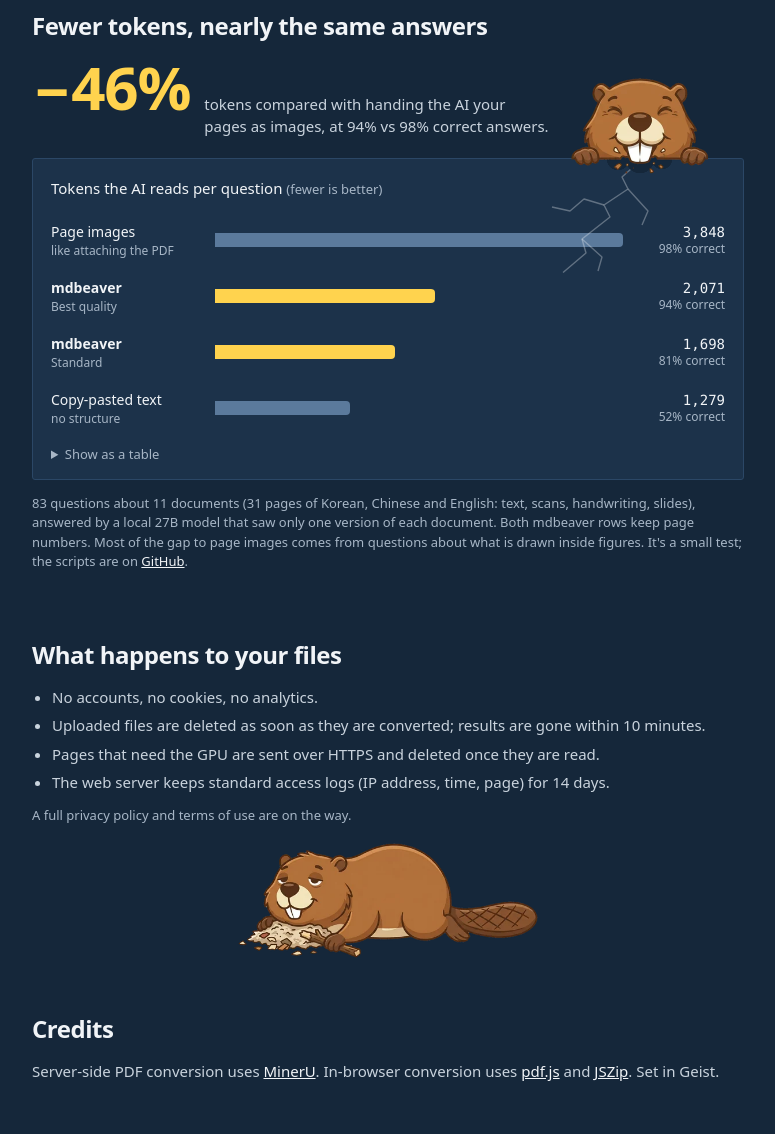
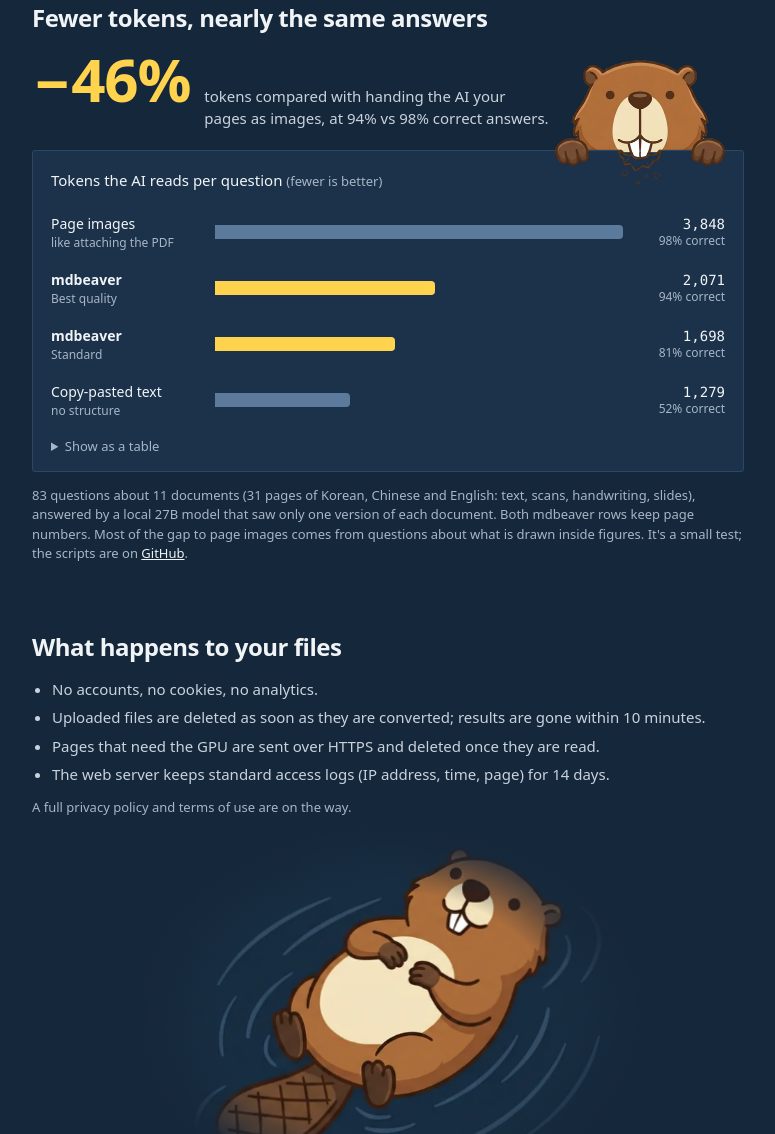
Before and after one commit to HANSEIDON/mdbeaver, a website: page web/about.html in a window 1280 px wide. Shown: the part 727-1861 px from the top of the page, without its empty margins (252-1027 px from the left). Drawn offline with Linux system fonts and the light colour scheme; a web font is replaced by a local one.

Commit message:
About: the goofy beaver everywhere, a two-frame bite
How I work gets the goofy beaver waddling left with a branch, the
token chart gets the same beaver in two matching frames (mouth open,
then biting the chart's top edge) that alternate three times instead
of drawn cracks and round bite marks, and the file facts end with it
drifting on its back in the dam. The coffee beaver is gone.

```diff
--- a/web/about.html
+++ b/web/about.html
@@ -35,7 +35,7 @@
     </section>
 
     <section>
-      <div class="h2-row"><h2>How I work</h2><img class="art art-trunk" src="/about-trunk.webp" alt="" width="300" height="343" loading="lazy"></div>
+      <div class="h2-row"><h2>How I work</h2><img class="art art-walk" src="/about-walk.webp" alt="" width="300" height="211" loading="lazy"></div>
       <ol class="logs">
         <li><span class="log-n">1</span><div><strong>Your browser takes the first bite.</strong> Text PDFs, Word and PowerPoint are converted on your device and never leave it.</div></li>
         <li><span class="log-n">2</span><div><strong>The tough bits go to my GPU.</strong> Scanned pages, two-column layouts and big tables are read on a GPU. Pick Best quality and every page goes there.</div></li>
@@ -48,9 +48,7 @@
       <p class="stat"><span class="stat-big">−46%</span><span class="stat-text">tokens compared with handing the AI your pages as images, at 94% vs 98% correct answers.</span></p>
 
       <figure class="chart" aria-labelledby="chart-title">
-        <img class="art chomp" src="/about-chomp.webp" alt="" width="340" height="266">
-        <span class="bites" aria-hidden="true"></span>
-        <svg class="crack" viewBox="0 0 220 120" aria-hidden="true"><path d="M206 2 L188 18 L194 30 L170 46 L176 58 L148 80 L152 94 L126 116"/><path d="M194 30 L214 52 L208 66"/><path d="M170 46 L150 40 L136 52 L118 48"/><path d="M148 80 L168 98 L164 112"/></svg>
+        <span class="chomp" aria-hidden="true"><img class="art" src="/about-chomp-open.webp" alt="" width="340" height="249"><img class="art chomp-bite" src="/about-chomp-bite.webp" alt="" width="340" height="249"></span>
         <span class="crumbs" aria-hidden="true"></span>
         <figcaption id="chart-title" class="chart-title">Tokens the AI reads per question <span>(fewer is better)</span></figcaption>
         <div class="bars" role="list">
@@ -100,7 +98,7 @@
         <li>The web server keeps standard access logs (IP address, time, page) for 14 days.</li>
       </ul>
       <p class="fine">A full privacy policy and terms of use are on the way.</p>
-      <img class="art art-lying" src="/about-lying.webp" alt="" width="520" height="200" loading="lazy">
+      <img class="art art-float" src="/about-float.webp" alt="" width="720" height="538" loading="lazy">
     </section>
 
     <section>
@@ -114,7 +112,6 @@
         <h2>Feed the beaver</h2>
         <p>I run on one home GPU and a lot of sticks. If I saved you time, a coffee through WeChat keeps me chewing.</p>
       </div>
-      <img class="art art-coffee" src="/about-coffee.webp" alt="" width="320" height="242" loading="lazy">
     </section>
   </main>
 </body>
--- a/web/js/about.js
+++ b/web/js/about.js
@@ -1,5 +1,5 @@
 // About page: each time the token chart scrolls well into view the beaver pops up over its top
-// edge and chomps: the card shakes, bite marks and cracks appear, crumbs fly and the mdbeaver
+// edge and takes three bites: the card shakes, crumbs fly and the mdbeaver
 // bars get gnawed down from the page-image length to their real length. Scrolling away and back
 // plays it again. Without JS, or with reduced motion, the chart simply shows its final state.
 const chart = document.querySelector(".chart");
--- a/web/styles.css
+++ b/web/styles.css
@@ -221,35 +221,38 @@ code { font: 0.92em var(--mono); color: var(--ink-2); }
 .art-hello { position: absolute; top: -48px; right: -40px; width: 360px; opacity: 0.15; pointer-events: none; -webkit-mask-image: linear-gradient(#000 50%, transparent 82%); mask-image: linear-gradient(#000 50%, transparent 82%); }
 .h2-row { display: flex; align-items: flex-end; justify-content: space-between; gap: 16px; }
 .h2-row h2 { margin-bottom: 16px; }
-.art-trunk { width: 92px; margin: -40px 8px -6px 0; }
-/* the beaver bites the top edge of the token chart; about.js plays it when the chart scrolls in */
+.art-walk { width: 130px; margin: -36px 4px -4px 0; transform-origin: 50% 100%; animation: waddle 1.4s ease-in-out infinite; }
+@keyframes waddle { 25% { transform: rotate(-3deg) translateY(-2px); } 75% { transform: rotate(3deg) translateY(-2px); } }
+@media (prefers-reduced-motion: reduce) { .art-walk { animation: none; } }
+/* the beaver bites the top edge of the token chart; about.js plays it when the chart scrolls in.
+   Two frames with the same framing (mouth open, biting); the board edge sits 52.7% down them. */
+.tokens { --cw: 170px; }
 .tokens .stat { padding-right: calc(var(--cw) + 24px); }
-.tokens { --cw: 170px; }
 .chart { position: relative; }
-/* the art's ledge sits 47% down the image and its teeth at the middle: ledge on the card's top edge */
-.chomp { position: absolute; z-index: 3; right: 18px; top: calc(var(--cw) * -0.47 - 1px); width: var(--cw); transform-origin: 50% 47%; pointer-events: none; }
-.bites { position: absolute; z-index: 2; top: -15px; right: calc(18px + var(--cw) * 0.5 - 33px); width: 66px; height: 30px; transform-origin: 50% 0;
-  background: radial-gradient(circle at 11px 15px, var(--bg) 11px, transparent 11.5px), radial-gradient(circle at 33px 15px, var(--bg) 14px, transparent 14.5px), radial-gradient(circle at 55px 15px, var(--bg) 10px, transparent 10.5px); }
-.crack { position: absolute; z-index: 1; top: 0; right: calc(4px + var(--cw) * 0.5); width: 220px; height: 120px; overflow: visible; pointer-events: none; }
-.crack path { fill: none; stroke: rgba(241, 244, 247, 0.32); stroke-width: 1.4; stroke-linejoin: bevel; stroke-dasharray: 160; stroke-dashoffset: 0; }
-.crumbs { position: absolute; z-index: 2; top: 0; right: calc(18px + var(--cw) * 0.5); width: 0; height: 0; }
-.crumbs i { position: absolute; width: 7px; height: 5px; background: var(--raise); border: 1px solid var(--line); opacity: 0; }
+.chomp { position: absolute; z-index: 3; right: 18px; top: calc(var(--cw) * -0.527 - 1px); width: var(--cw); pointer-events: none; }
+.chomp img { display: block; width: 100%; height: auto; }
+.chomp .chomp-bite { position: absolute; inset: 0; }
+.crumbs { position: absolute; z-index: 2; top: 2px; right: calc(18px + var(--cw) * 0.5); width: 0; height: 0; }
+.crumbs i { position: absolute; width: 6px; height: 5px; border-radius: 1px; background: #8a5a35; opacity: 0; }
 .bar { transition: width 0.9s cubic-bezier(0.3, 0.7, 0.2, 1) 0.1s; }
-.chart.armed .chomp { opacity: 0; transform: translateY(36px); }
-.chart.armed .bites { transform: scale(0); }
-.chart.armed .crack path { stroke-dashoffset: 160; }
+.chart.armed .chomp { opacity: 0; transform: translateY(30px); }
+.chart.armed .chomp-bite { opacity: 0; }
 .chart.armed .is-ours .bar { width: 100%; }
-.chart.chomped .chomp { opacity: 1; transform: none; transition: opacity 0.25s, transform 0.35s cubic-bezier(0.3, 1.5, 0.5, 1); animation: chomp 0.22s 0.4s 3 ease-in-out; }
-.chart.chomped .bites { transform: scale(1); transition: transform 0.18s 0.5s ease-out; }
-.chart.chomped .crack path { stroke-dashoffset: 0; transition: stroke-dashoffset 0.45s 0.6s ease-out; }
-.chart.chomped { animation: shake 0.4s 0.5s; }
-.chart.chomped .crumbs i { animation: crumb 1.1s 0.5s cubic-bezier(0.2, 0.6, 0.4, 1) forwards; }
+.chart.chomped .chomp { opacity: 1; transform: none; transition: opacity 0.2s, transform 0.35s cubic-bezier(0.3, 1.5, 0.5, 1); }
+/* three bites: open, bite, open, bite, open, bite, and it keeps the last bite */
+.chart.chomped .chomp-bite { animation: bite-frame 0.34s 0.45s 3 step-end forwards; }
+.chart.chomped .chomp img:first-child { animation: bite-bob 0.34s 0.45s 3; }
+.chart.chomped { animation: shake 0.3s 0.62s; }
+.chart.chomped .crumbs i { animation: crumb 1s 0.62s cubic-bezier(0.2, 0.6, 0.4, 1) forwards; }
 .chart.chomped .is-ours .bar { width: var(--w); transition-delay: 0.7s; }
-@keyframes chomp { 50% { transform: translateY(5px) scaleY(0.93); } }
-@keyframes shake { 20% { transform: translate(-3px, 1px) rotate(-0.4deg); } 40% { transform: translate(3px, -1px) rotate(0.3deg); } 60% { transform: translate(-2px, 0); } 80% { transform: translate(1px, 1px); } }
+@keyframes bite-frame { 0% { opacity: 0; } 50% { opacity: 1; } 100% { opacity: 1; } }
+@keyframes bite-bob { 50% { transform: translateY(3px); } }
+@keyframes shake { 25% { transform: translate(-2px, 1px); } 50% { transform: translate(2px, -1px); } 75% { transform: translate(-1px, 0); } }
 @keyframes crumb { 0% { opacity: 1; transform: translate(0, 0) rotate(0) scale(var(--s)); } 100% { opacity: 0; transform: translate(var(--dx), var(--dy)) rotate(var(--r)) scale(var(--s)); } }
-.art-lying { width: 300px; margin: 18px auto 0; }
-.art-coffee { width: 150px; margin-left: auto; }
+/* drifting in the dam: the water is the page navy, faded out at the edges */
+.art-float { width: min(100%, 500px); margin: 8px auto 0; -webkit-mask-image: radial-gradient(ellipse 50% 50% at 50% 50%, #000 66%, transparent 100%); mask-image: radial-gradient(ellipse 50% 50% at 50% 50%, #000 66%, transparent 100%); animation: drift 7s ease-in-out infinite; }
+@keyframes drift { 50% { transform: translate(10px, -5px) rotate(-1.5deg); } }
+@media (prefers-reduced-motion: reduce) { .art-float { animation: none; } }
 .about { max-width: 760px; margin: 0 auto; padding: 48px 24px 80px; display: flex; flex-direction: column; gap: 56px; }
 .about h1 { margin: 0 0 14px; font: 600 44px/1.1 var(--sans); letter-spacing: -0.03em; }
 .about h2 { margin: 0 0 16px; font: 600 24px/1.25 var(--sans); letter-spacing: -0.02em; }
@@ -308,8 +311,6 @@ code { font: 0.92em var(--mono); color: var(--ink-2); }
   .about h1 { font-size: 32px; }
   .art-hello { top: -20px; right: -50px; width: 250px; opacity: 0.12; }
   .tokens { --cw: 118px; }
-  .art-trunk { width: 70px; margin-top: -24px; }
-  .art-lying { width: 240px; }
-  .art-coffee { width: 120px; margin: 0 auto; }
+  .art-walk { width: 96px; margin-top: -24px; }
   .bar-row { grid-template-columns: 110px minmax(0, 1fr) 72px; gap: 10px; }
 }
```
Also changed, not shown: web/about-chomp-bite.webp (added), web/about-chomp-open.webp (added), web/about-chomp.webp (deleted), web/about-coffee.webp (deleted), web/about-float.webp (added), web/about-lying.webp (deleted), web/about-trunk.webp (deleted), web/about-walk.webp (added).
